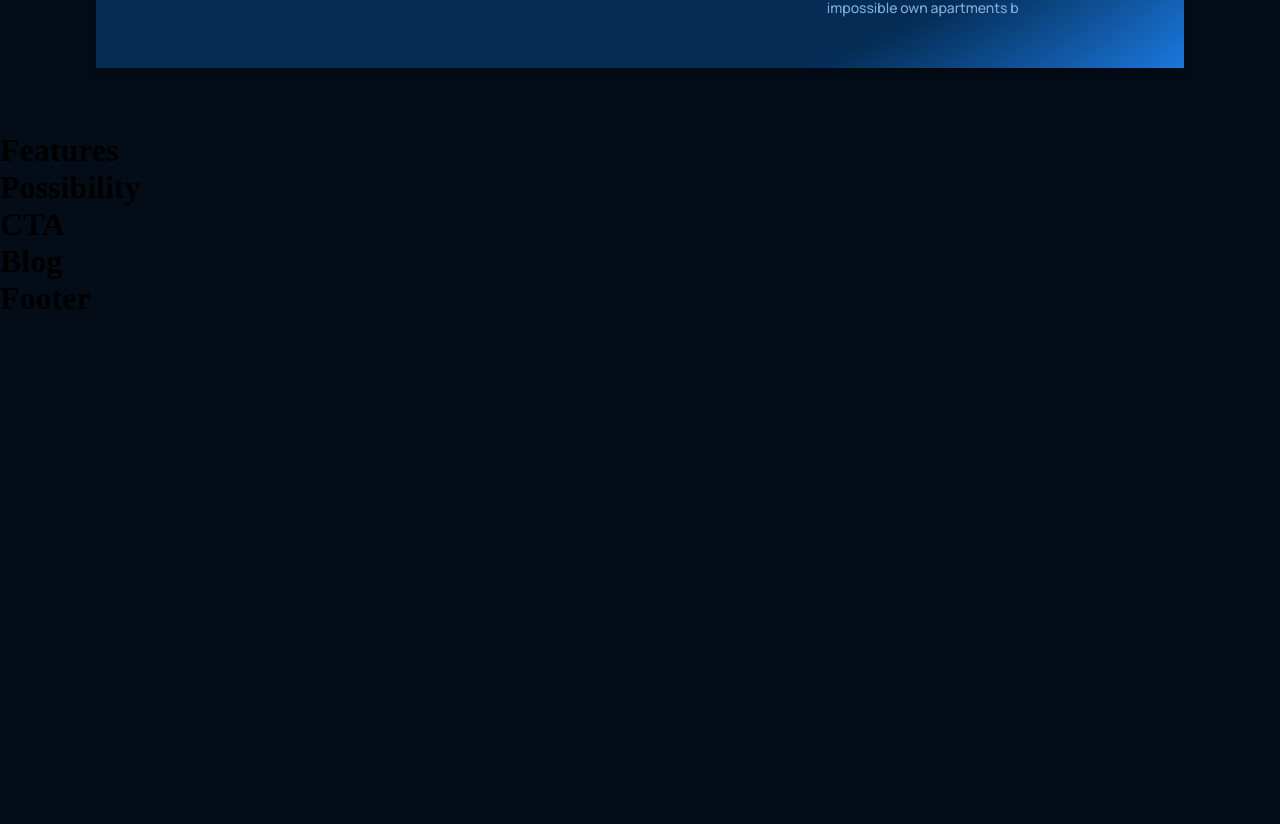
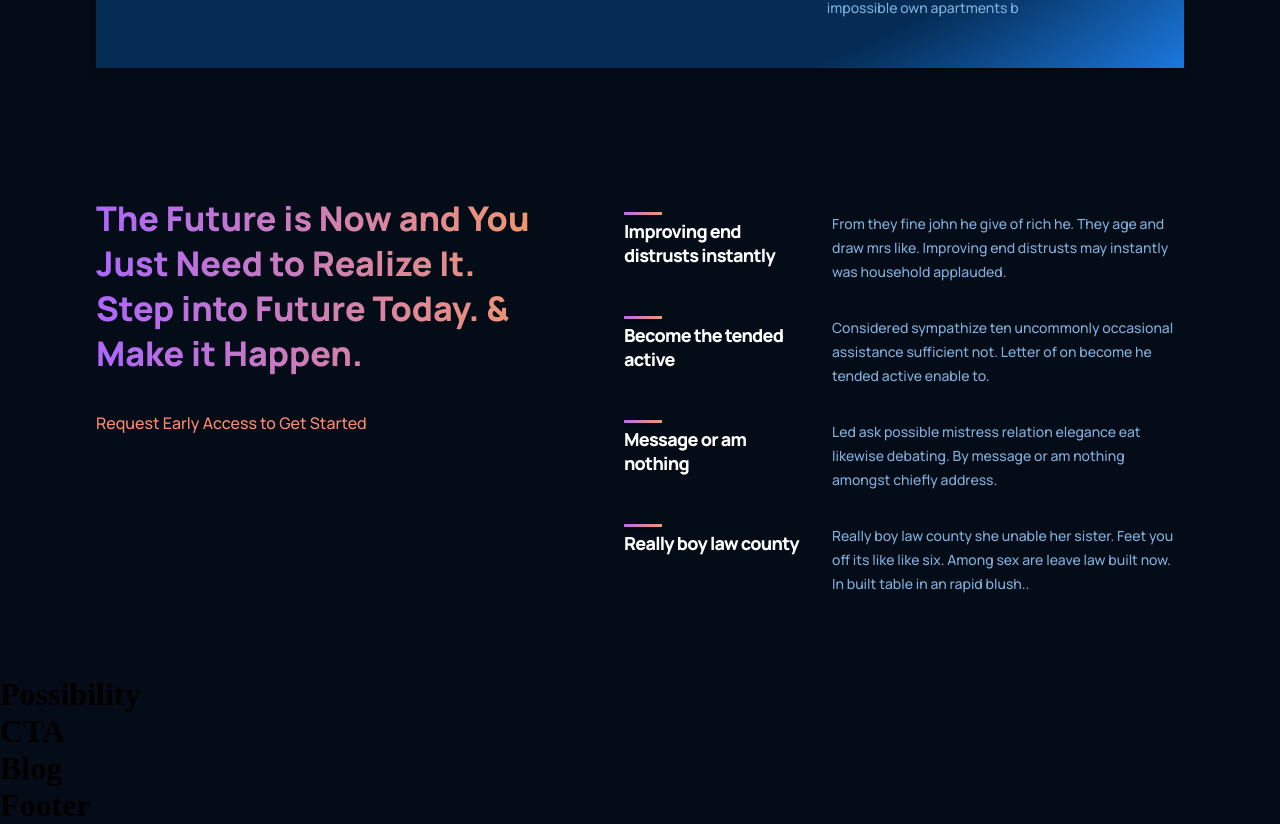
Before and after one commit to Amirhossein2292/gpt3_jsm, a React (Create React App) app: page / in a window 1280 px wide. Shown: the part 1492-2316 px from the top of the page. Before the commit the page ends 1809 px from the top, so only its background shows below. Built offline with nearby package versions, Linux system fonts and the light colour scheme.

Commit message:
add case studies section

```diff
--- a/src/containers/features/Features.jsx
+++ b/src/containers/features/Features.jsx
@@ -1,11 +1,38 @@
 import React from 'react';
+import Feature from '../../components/feature/Feature';
 import './features.css';
-const Features = () => {
-    return (
-        <div>
-            <h1>Features</h1>
-        </div>
-    );
-};
+
+const featuresData = [
+  {
+    title: 'Improving end distrusts instantly',
+    text: 'From they fine john he give of rich he. They age and draw mrs like. Improving end distrusts may instantly was household applauded.',
+  },
+  {
+    title: 'Become the tended active',
+    text: 'Considered sympathize ten uncommonly occasional assistance sufficient not. Letter of on become he tended active enable to.',
+  },
+  {
+    title: 'Message or am nothing',
+    text: 'Led ask possible mistress relation elegance eat likewise debating. By message or am nothing amongst chiefly address.',
+  },
+  {
+    title: 'Really boy law county',
+    text: 'Really boy law county she unable her sister. Feet you off its like like six. Among sex are leave law built now. In built table in an rapid blush..',
+  },
+];
+
+const Features = () => (
+  <div className="gpt3__features section__padding" id="features">
+    <div className="gpt3__features-heading">
+      <h1 className="gradient__text">The Future is Now and You Just Need to Realize It. Step into Future Today. & Make it Happen.</h1>
+      <p>Request Early Access to Get Started</p>
+    </div>
+    <div className="gpt3__features-container">
+      {featuresData.map((item, index) => (
+        <Feature title={item.title} text={item.text} key={item.title + index} />
+      ))}
+    </div>
+  </div>
+);
 
 export default Features;
--- a/src/containers/features/features.css
+++ b/src/containers/features/features.css
@@ -0,0 +1,63 @@
+.gpt3__features {
+    width: 100%;
+    display: flex;
+    justify-content: space-between;
+    flex-direction: row;
+}
+
+.gpt3__features-heading {
+    flex: 1;
+    display: flex;
+    justify-content: flex-start;
+    align-items: flex-start;
+    flex-direction: column;
+
+
+    text-align: left;
+}
+
+.gpt3__features-heading h1 {
+    font-weight: 800;
+    font-size: 34px;
+    line-height: 45px;
+    font-family: var(--font-family);
+}
+
+
+.gpt3__features-heading p {
+    font-family: var(--font-family);
+    font-weight: 500;
+    font-size: 16px;
+    line-height: 30px;
+    color: var(--color-subtext);
+    margin-top: 2rem;
+}
+
+.gpt3__features-container {
+    flex: 1.25;
+    display: flex;
+    justify-content: flex-start;
+    align-items: center;
+    flex-direction: column;
+    margin-left: 5rem;
+}
+
+@media screen and (max-width: 990px) {
+    .gpt3__features {
+        flex-direction: column;
+    }
+    .gpt3__features-heading {
+        margin: 0 0 2rem 0;
+    }
+    .gpt3__features-container {
+        margin-left: auto;
+    }
+}
+
+@media screen and (max-width: 550px) {
+    .gpt3__features-heading h1 {
+        font-size: 28px;
+        line-height: 38px;
+    }
+
+}
```
